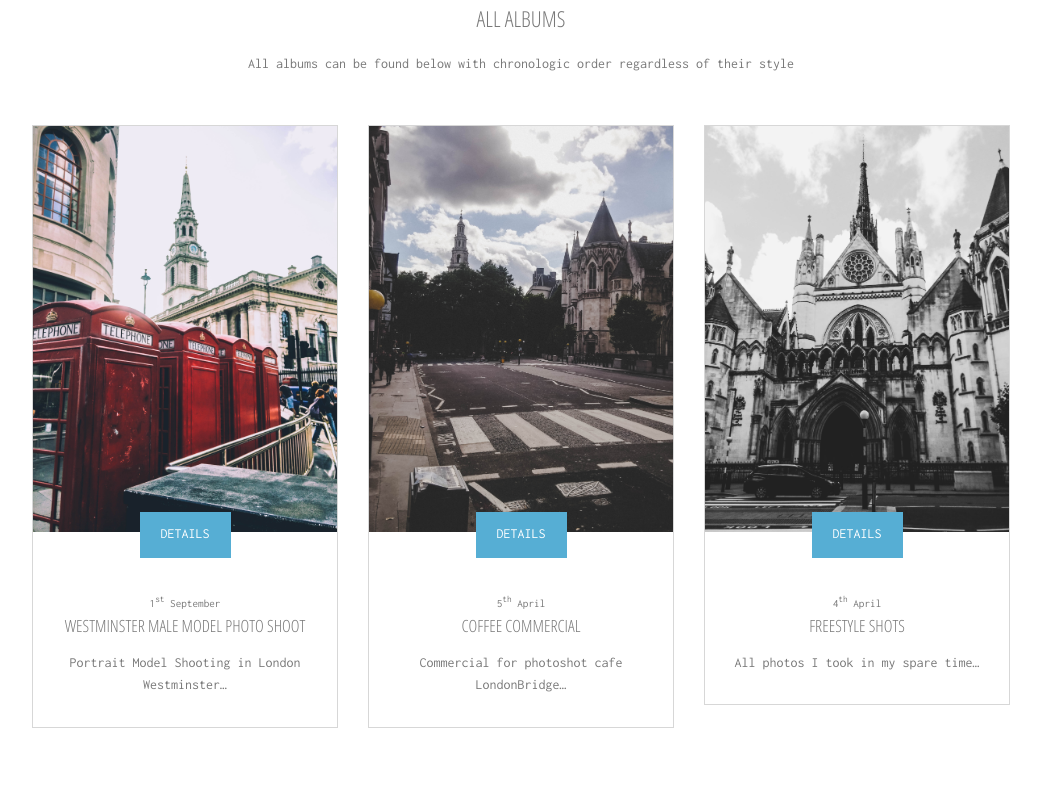
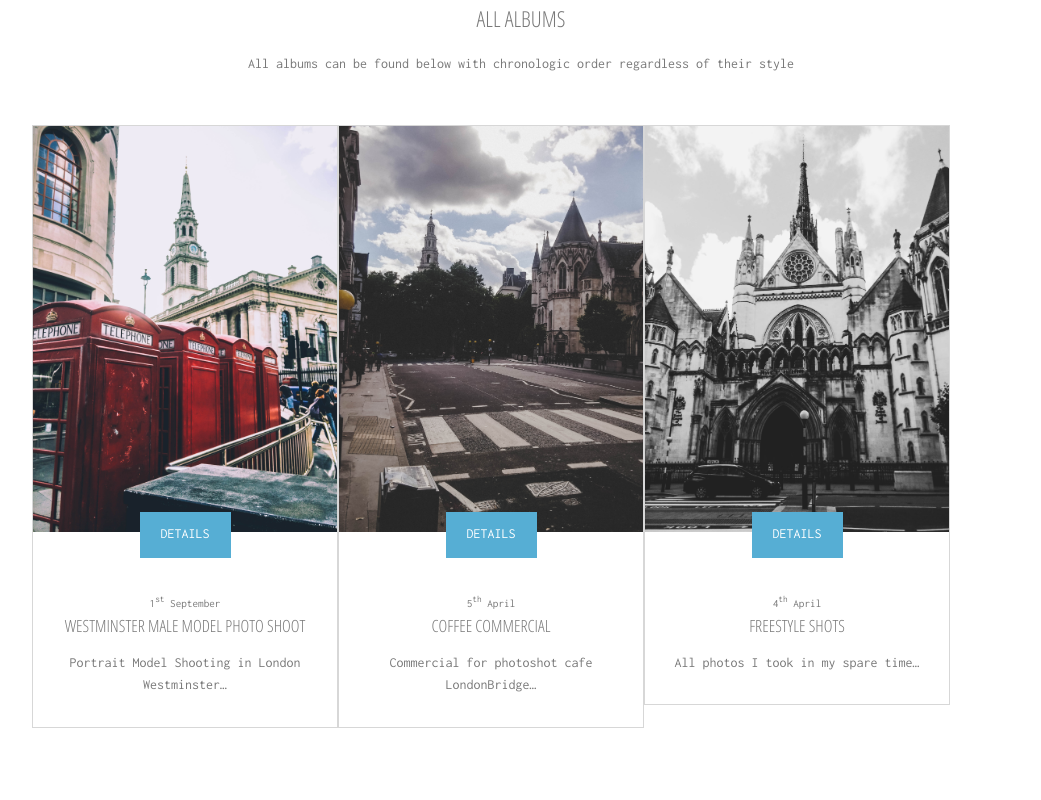
Before and after one commit to before-black/before-black.github.io, a plain HTML site: page index.html in a window 1280 px wide. Shown: the part 780-1580 px from the top of the page, without its empty margins (119-1160 px from the left). Drawn offline with Linux system fonts and the light colour scheme.

Commit message:
suck this man

```diff
--- a/layout/styles/framework.css
+++ b/layout/styles/framework.css
@@ -93,7 +93,7 @@ address, article, aside, figcaption, figure, footer, header, main, nav, section{
 
 /* Grid
 --------------------------------------------------------------------------------------------------------------- */
-.one_half, .one_third, .two_third, .one_quarter, .two_quarter, .three_quarter{display:inline-block; float:left; margin:0 0 0 3.06748466257669%; list-style:none;}
+.one_half, .one_third, .two_third, .one_quarter, .two_quarter, .three_quarter{display:inline-block; float:left; margin:0 0 0 0; list-style:none;}
 
 .first{margin-left:0; clear:left;}
 
```
